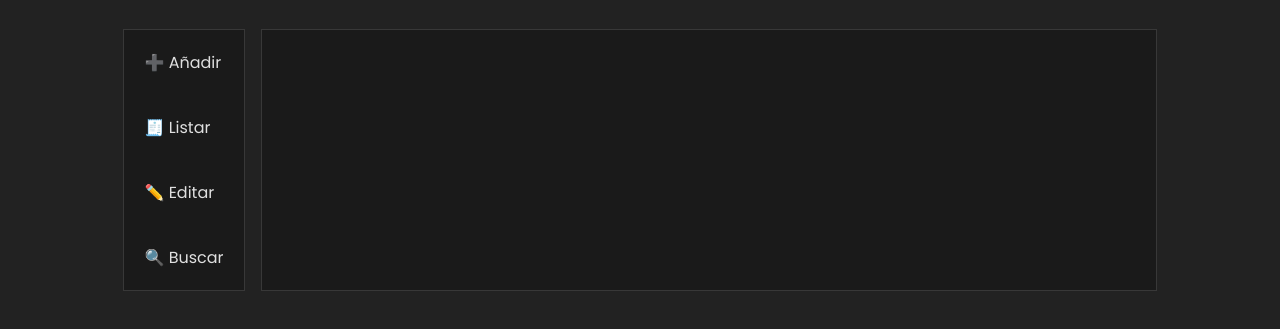
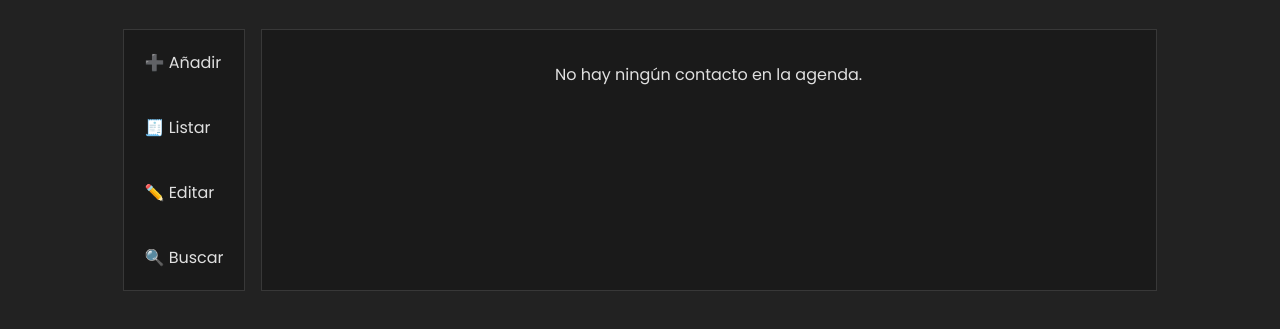
Before and after one commit to codebase011/agendajs, a plain HTML site: page index.html in a window 1280 px wide. Both pictures are taken after a click on the item "🧾 Listar". Shown: the part 83-412 px from the top of the page. Drawn offline with Linux system fonts and the light colour scheme.

Commit message:
Add files via upload

```diff
--- a/css/estilos.css
+++ b/css/estilos.css
@@ -125,6 +125,10 @@ main {
 
   /* Sección listar */
   #list-section {
+    #list-section-info {
+      padding: 2em;
+      text-align: center;
+    }
     .contact {
       display: grid;
       grid-template-columns: 3fr 3fr 2fr 1fr;
--- a/js/Agenda.js
+++ b/js/Agenda.js
@@ -97,6 +97,8 @@ export default class Agenda {
    **********************************************************************************************************/
   renderListSection() {
     const $listSection = document.createElement("div");
+    const $contactContainer = document.createElement("div");
+    $contactContainer.classList.add("contact");
 
     // Para los estilos
     $listSection.id = "list-section";
@@ -110,10 +112,12 @@ export default class Agenda {
       this.renderListSection();
     };
 
+    /// POR QUE NO MUESTRA EL MENSAJE SI NO HAY CONTACTOS????
+    if (!this.contactsData || this.contactsData.length === 0){
+        $listSection.innerHTML += '<p id="list-section-info">No hay ningún contacto en la agenda.</p>';
+    }
+    else {
       this.contactsData.forEach((contact) => {
-      const $contactContainer = document.createElement("div");
-      $contactContainer.classList.add("contact");
-
         $contactContainer.innerHTML += `
             <p>${contact.name} ${contact.surname}</p>
             <p>${contact.address}</p>
@@ -139,6 +143,7 @@ export default class Agenda {
 
         $listSection.appendChild($contactContainer);
       });
+    }
 
     this.$container.innerHTML = "";
     this.$container.appendChild($listSection);
```
Lines whose indentation alone changed are shown as unchanged.
